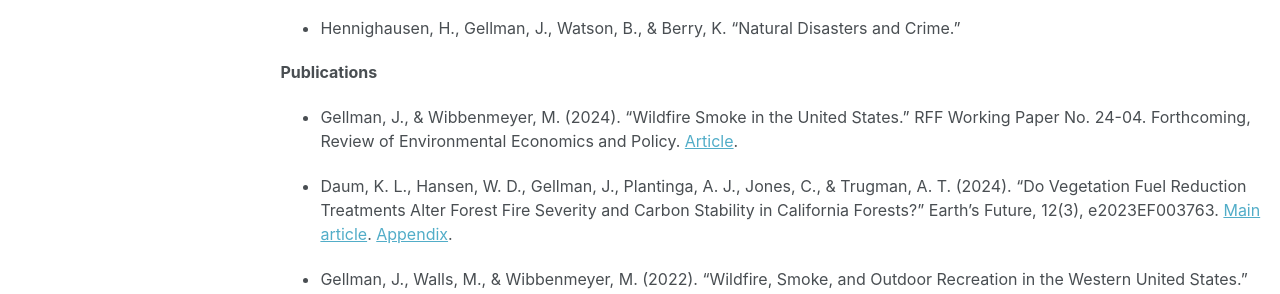
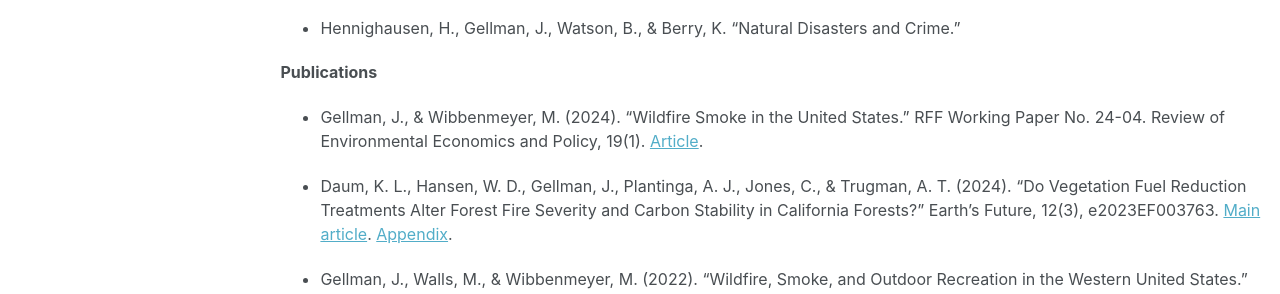
Before and after one commit to jacobgellman/jacobgellman.github.io, a Jekyll site: the page built from _pages/research.md, in a window 1280 px wide and 1161 px high. Shown: the part 557-851 px from the top of the window. Built offline with Jekyll 4.4.1, drawn with Linux system fonts in a browser that asks for light colours.

Commit message:
REEP article

```diff
--- a/_pages/research.md
+++ b/_pages/research.md
@@ -24,7 +24,7 @@ author_profile: true
 * Hennighausen, H., Gellman, J., Watson, B., & Berry, K. "Natural Disasters and Crime."
 
 **Publications**
-* Gellman, J., & Wibbenmeyer, M. (2024). "Wildfire Smoke in the United States." RFF Working Paper No. 24-04. Forthcoming, Review of Environmental Economics and Policy. [Article](https://jacobgellman.github.io/files/gellman_wibbenmeyer_2024-wildfire_smoke_in_united_states.pdf).
+* Gellman, J., & Wibbenmeyer, M. (2024). "Wildfire Smoke in the United States." RFF Working Paper No. 24-04. Review of Environmental Economics and Policy, 19(1). [Article](https://jacobgellman.github.io/files/gellman_wibbenmeyer_2025-wildfire_smoke_in_united_states.pdf).
 
 * Daum, K. L., Hansen, W. D., Gellman, J., Plantinga, A. J., Jones, C., & Trugman, A. T. (2024). "Do Vegetation Fuel Reduction Treatments Alter Forest Fire Severity and Carbon Stability in California Forests?" Earth's Future, 12(3), e2023EF003763. [Main article](https://jacobgellman.github.io/files/daum_et_al_2024-vegetation_treatments_carbon_fire.pdf). [Appendix](https://jacobgellman.github.io/files/daum_et_al_2024-vegetation_treatments_carbon_fire_appendix.pdf).
 
```
Also changed, not shown: 3 other files.
